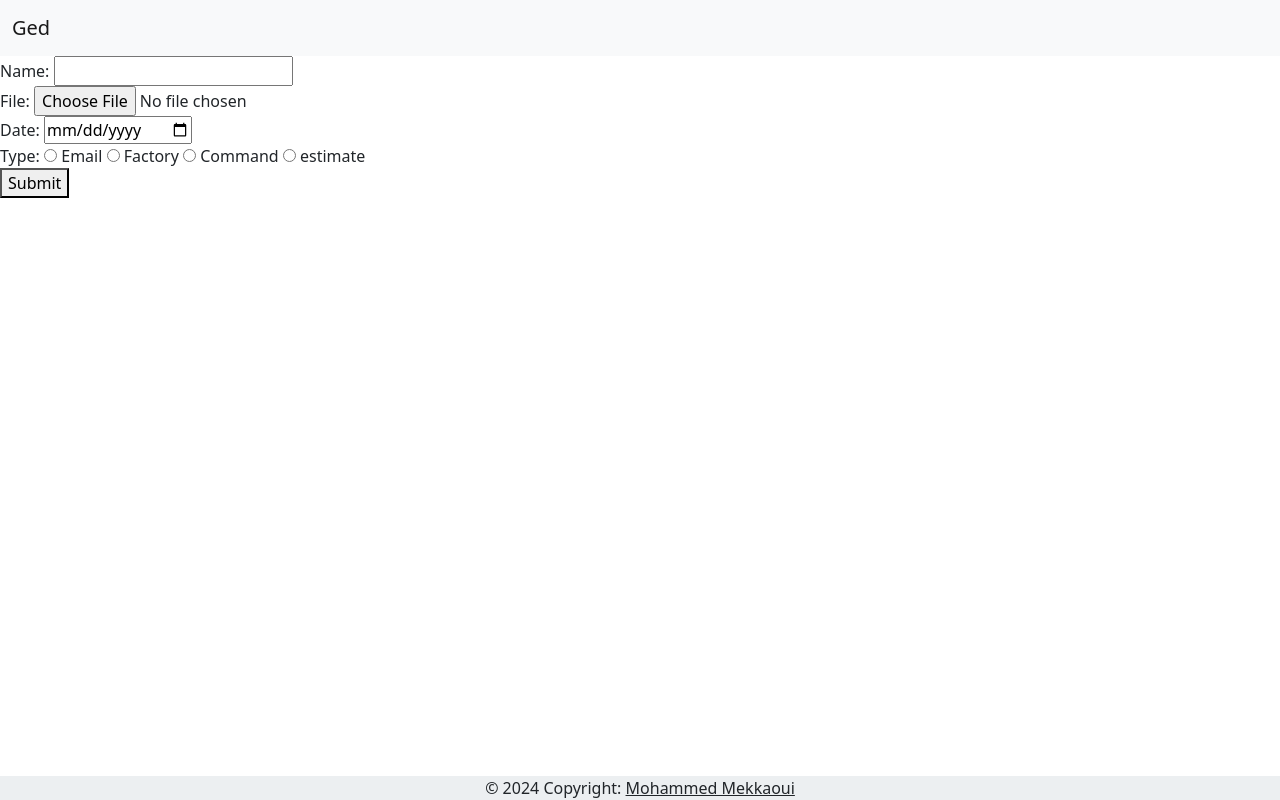
After one commit to barinale/GedProject-Docker, a PHP site: template Views/FileViews/fileAdd.php in a window 1280 px wide. The commit adds this page. Run offline with PHP 8.4, Linux system fonts and the light colour scheme; the template is opened without the code that fills it, so the values that code supplies are empty.

Commit message:
working on file upload

```diff
--- /dev/null
+++ b/Assests/js/FormValidation.js
@@ -0,0 +1,37 @@
+
+let fliedsShow ;
+const Form = document.querySelector('#FormFileAdd')
+//code for display fields depend on type selected in radoi button
+let commandFields = document.querySelector("#commandFields");
+let emailFields = document.querySelector("#emailFields");
+let FacrotyFields = document.querySelector("#FacrotyFields");
+let estimateFields = document.querySelector("#estimateFields");
+
+let radioButtons = document.querySelectorAll('input[name="type_file"]');
+document.addEventListener('DOMContentLoaded', ()=> {
+    commandFields.style.display="none"
+    emailFields.style.display="none"
+    FacrotyFields.style.display="none"
+    estimateFields.style.display="none"
+
+    // Add change event listener to each radio button
+    radioButtons.forEach(function(radioButton) {
+        radioButton.addEventListener('change', function(event) {
+            if (event.target.checked) {
+                fliedsShow= event.target.value;
+            }
+        });
+    });
+
+});
+
+//function to show Display
+// param @clicked : radoi clicked name
+const showFields = (clicked)=>{
+    let FieldNeedToCHange;
+    switch(clicked){
+        case "Email":
+
+        break;
+    }
+}
--- a/Controller/authController.php
+++ b/Controller/authController.php
@@ -28,6 +28,6 @@ class AuthController{
             public function LogOut(){
                 AuthModel::LogOut();
                 header('Location: ./');
-                // exit;
+                exit;
             }
     }
--- a/Middlwares/LoginMiddleWare.php
+++ b/Middlwares/LoginMiddleWare.php
@@ -4,11 +4,10 @@ require_once(__DIR__.'/InterfaceMiddleware.php');
 class LoginMiddleWare implements InterfaceMiddleware{
     public function handle(){
         session_start();
-        if (!isset($_SESSION['id'])) {
+        if(!isset($_SESSION['id'])) {
             header('Location: ./Login');
             exit;
         }
-        echo isset($_SESSION['id']);
     }
 
 }
--- a/Views/Components/ButtonLogOut.php
+++ b/Views/Components/ButtonLogOut.php
@@ -1,3 +1,3 @@
 <form method="POST" action="./LogOut">
-    <button type="submit">log Out</button>
+    <button type="submit" class="btn btn-primary btn-block mb-4">log Out</button>
 </form>
--- a/Views/Components/footer.php
+++ b/Views/Components/footer.php
@@ -1,5 +1,30 @@
-<footer>
-    Footer
-</footer>
+<!-- Remove the container if you want to extend the Footer to full width. -->
+<div class=" position-fixed start-0 bottom-0 end-0">
+  <footer
+          class="text-center text-dark"
+          style="background-color: #ECEFF1"
+
+
+
+
+         class="text-center p-3"
+         style="background-color: rgba(0, 0, 0, 0.2)"
+         >
+      © 2024 Copyright:
+      <a class="text-dark" href="https://dxc.com/"
+         >Mohammed Mekkaoui </a
+        >
+  </footer>
+</div>
+<!-- End of .container -->
+<script src="https://cdn.jsdelivr.net/npm/bootstrap@5.0.2/dist/js/bootstrap.bundle.min.js" integrity="sha384-MrcW6ZMFYlzcLA8Nl+NtUVF0sA7MsXsP1UyJoMp4YLEuNSfAP+JcXn/tWtIaxVXM" crossorigin="anonymous"></script>
+<!-- loding script From other Views -->
+<?php if (isset($script)): ?>
+  <?php foreach ($script as $script): ?>
+    <script src=<?php echo "Assests/js/".$script?>></script>
+    <?php endforeach; ?>
+<?php endif; ?>
+
+
 </body>
 </html>
--- a/Views/Components/header.php
+++ b/Views/Components/header.php
@@ -3,9 +3,30 @@
 <head>
     <meta charset="UTF-8">
     <meta name="viewport" content="width=device-width, initial-scale=1.0">
-    <title>Document</title>
+    <title> <?php echo isset($title) ? $title : 'Ged Gestion';?> </title>
+    <link href="https://cdn.jsdelivr.net/npm/bootstrap@5.0.2/dist/css/bootstrap.min.css" rel="stylesheet" integrity="sha384-EVSTQN3/azprG1Anm3QDgpJLIm9Nao0Yz1ztcQTwFspd3yD65VohhpuuCOmLASjC" crossorigin="anonymous">
+<style>
+    body{
+        min-height:100vh;
+        position:relative;
+    }
+</style>
 </head>
-<body>
+<body >
 <header>
-    Header
+<nav class="navbar navbar-expand-lg navbar-light bg-light">
+  <div class="container-fluid">
+    <a class="navbar-brand" href="#">Ged</a>
+    <!-- <button class="navbar-toggler" type="button" data-bs-toggle="collapse" data-bs-target="#navbarSupportedContent" aria-controls="navbarSupportedContent" aria-expanded="false" aria-label="Toggle navigation">
+      <span class="navbar-toggler-icon"></span>
+    </button> -->
+    <!-- <div class="collapse navbar-collapse" id="navbarSupportedContent">
+     -->
+      <!-- <form class="d-flex">
+        <input class="form-control me-2" type="search" placeholder="Search" aria-label="Search">
+        <button class="btn btn-outline-success" type="submit">Search</button>
+      </form> -->
+    </div>
+  </div>
+</nav>
 </header>
--- /dev/null
+++ b/Views/FileManage.php
@@ -0,0 +1,6 @@
+<?php
+    include_once(__DIR__.'/Components/header.php');
+
+
+
+    include_once(__DIR__.'/Components/footer.php');
--- /dev/null
+++ b/Views/FileViews/fileAdd.php
@@ -0,0 +1,78 @@
+<?php
+    include_once(__DIR__."/../Components/header.php");
+    ?>
+        <form action="/submit_form" method="post" id="FormFileAdd">
+                <div>
+                    <label for="name">Name:</label>
+                    <input type="text" id="name" name="name">
+                </div>
+                <div>
+                    <label for="file">File:</label>
+                    <input type="file" id="file" name="file">
+                </div>
+                <div>
+                    <label for="date">Date:</label>
+                    <input type="date" id="date" name="date">
+                </div>
+                <div>
+                    <label>Type:</label>
+                    <input type="radio" id="email" name="type_file" value="Email">
+                    <label for="email">Email</label>
+
+                    <input type="radio" id="factory" name="type_file" value="Factory">
+                    <label for="factory">Factory</label>
+
+                    <input type="radio" id="command" name="type_file" value="Command">
+                    <label for="command">Command</label>
+
+                    <input type="radio" id="quote" name="type_file" value="Quote">
+                    <label for="quote">estimate</label>
+                </div>
+
+                <!-- Comand Cheked -->
+                <div id="commandFields">
+                    <label for="stuffCommand">Stuff Command:</label>
+                    <input type="text" id="stuffCommand" name="stuffCommand" required><br>
+
+                    <label for="totalAmount">Total Amount:</label>
+                    <input type="number" id="totalAmount" name="totalAmount" step="0.01" required><br>
+                </div>
+
+                <!-- email Fields if Email Type cheked -->
+                <div id="emailFields">
+                    <label for="emailSender">Email Sender:</label>
+                    <input type="email" id="emailSender" name="emailSender" required><br>
+
+                    <label for="emailReceiver">Email Receiver:</label>
+                    <input type="email" id="emailReceiver" name="emailReceiver" required><br>
+
+                    <label for="dateSend">Date of Sending:</label>
+                    <input type="date" id="dateSend" name="dateSend" required><br>
+                </div>
+                <!-- Factory if Checked -->
+
+                <div id="FacrotyFields">
+                    <label for="society">Society:</label>
+                    <input type="text" id="society" name="society" required><br>
+
+                    <label for="amount">Amount:</label>
+                    <input type="number" id="amount" name="amount" step="0.01" required><br>
+                </div>
+
+            <!-- estimate check -->
+                <div id="estimateFields">
+                    <label for="stuffToBuy">Stuff to Buy:</label>
+                    <input type="text" id="stuffToBuy" name="stuffToBuy" required><br>
+
+                    <label for="amount">Amount:</label>
+                    <input type="number" id="amount" name="amount" step="0.01" required><br>
+                </div>
+
+
+                <button type="submit">Submit</button>
+        </form>
+
+    <?php
+    $script[] = "FormValidation.js";
+
+include_once(__DIR__."/../Components/footer.php");
--- a/index.php
+++ b/index.php
@@ -20,10 +20,10 @@ $router->get('/', 'DashboardController@Index',new LoginMiddleWare());
 $router->get('/Login', 'authController@Index',new notLoginMiddleware());
 $router->post('/Login-check', 'authController@Login');
 $router->post('/LogOut', 'authController@LogOut',new LoginMiddleWare());
+        //handilng File Crud
+$router->get('/fileAdd','fileController@index',new LoginMiddleWare());
 
 
-
-$router->get('/about', 'AboutController@index');
 
 
 // Handle the request
```
Also changed, not shown: Controller/fileController.php (added, +9 -0 lines), Views/Home.php (+7 -13 lines), Views/Login.php (+53 -10 lines), .htaccess, Models/fileModel.php (added).
